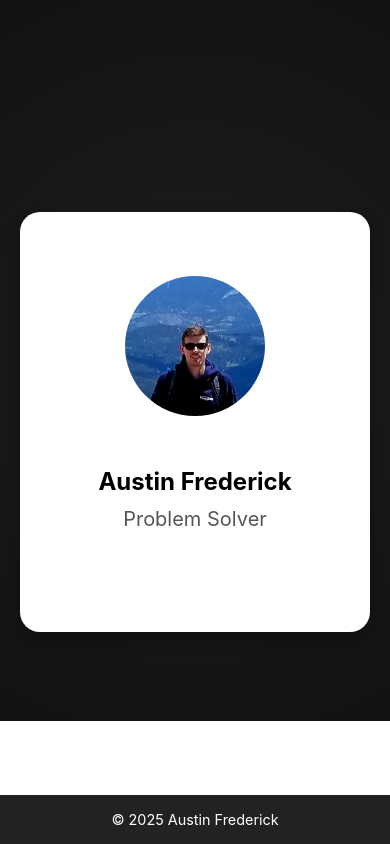
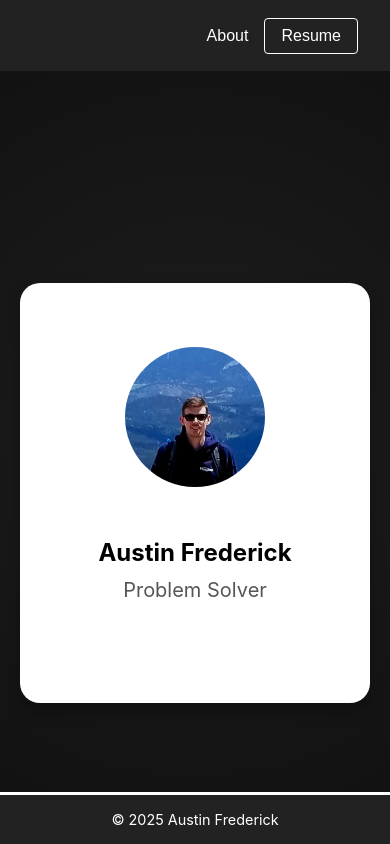
Before and after one commit to AustinFrederick/react-app, a React (Create React App) app: page / in a window 390 px wide. Built offline with nearby package versions, Linux system fonts and the light colour scheme.

Commit message:
had isMobile logic backwards

```diff
--- a/src/App.js
+++ b/src/App.js
@@ -144,7 +144,7 @@ export default function App() {
         <Router>
             <div style={{minHeight: "100vh", display: "flex", flexDirection: "column"}}>
                 <nav style={{
-                    display: isMobile ? "flex" : "none",
+                    display: !isMobile ? "flex" : "none",
                     justifyContent: "flex-end",
                     padding: "1rem 2rem",
                     gap: "1rem",
--- a/src/components/IdCard.js
+++ b/src/components/IdCard.js
@@ -154,7 +154,7 @@ export default function IdCard({
         color: "#555",
         fontSize: "1rem",
         cursor: "pointer",
-        display:  isMobile ? "flex" : "none",
+        display:  !isMobile ? "flex" : "none",
         alignItems: "center",
         justifyContent: "center",
         zIndex: 90,
```
